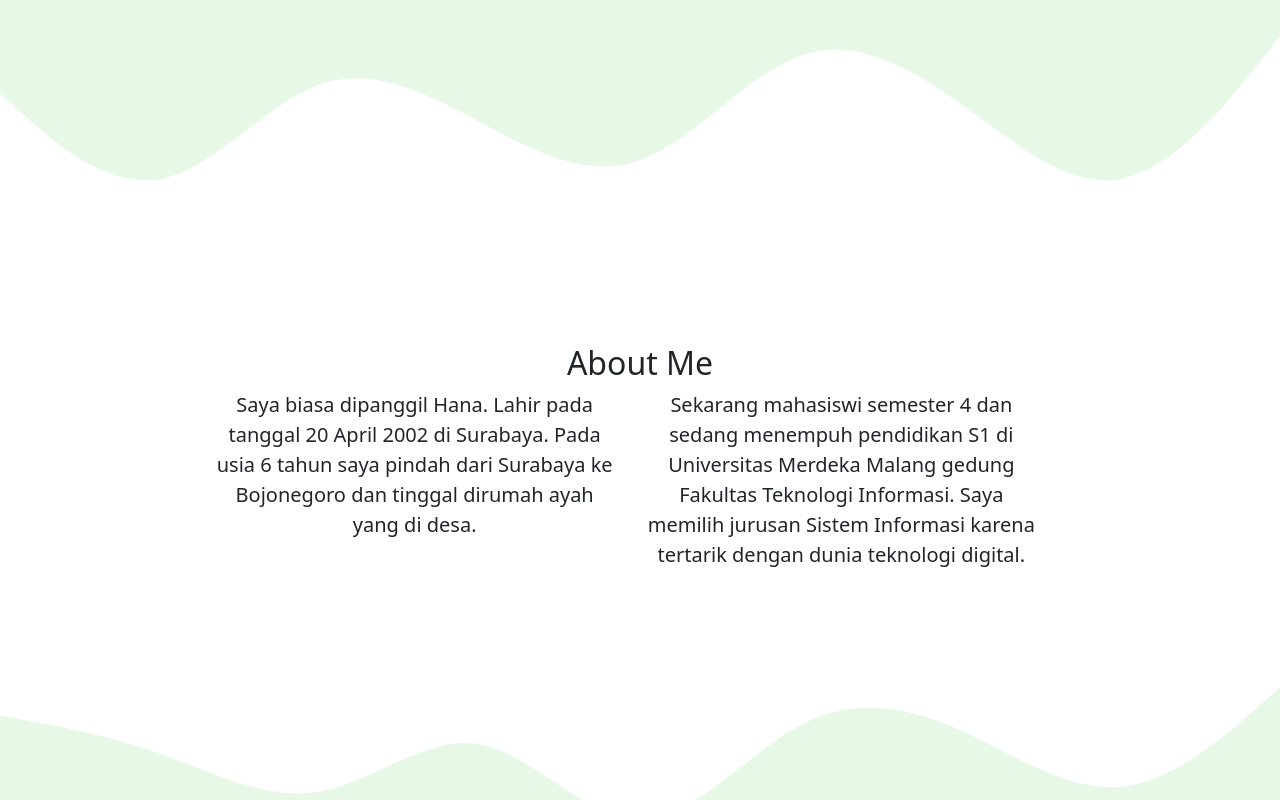
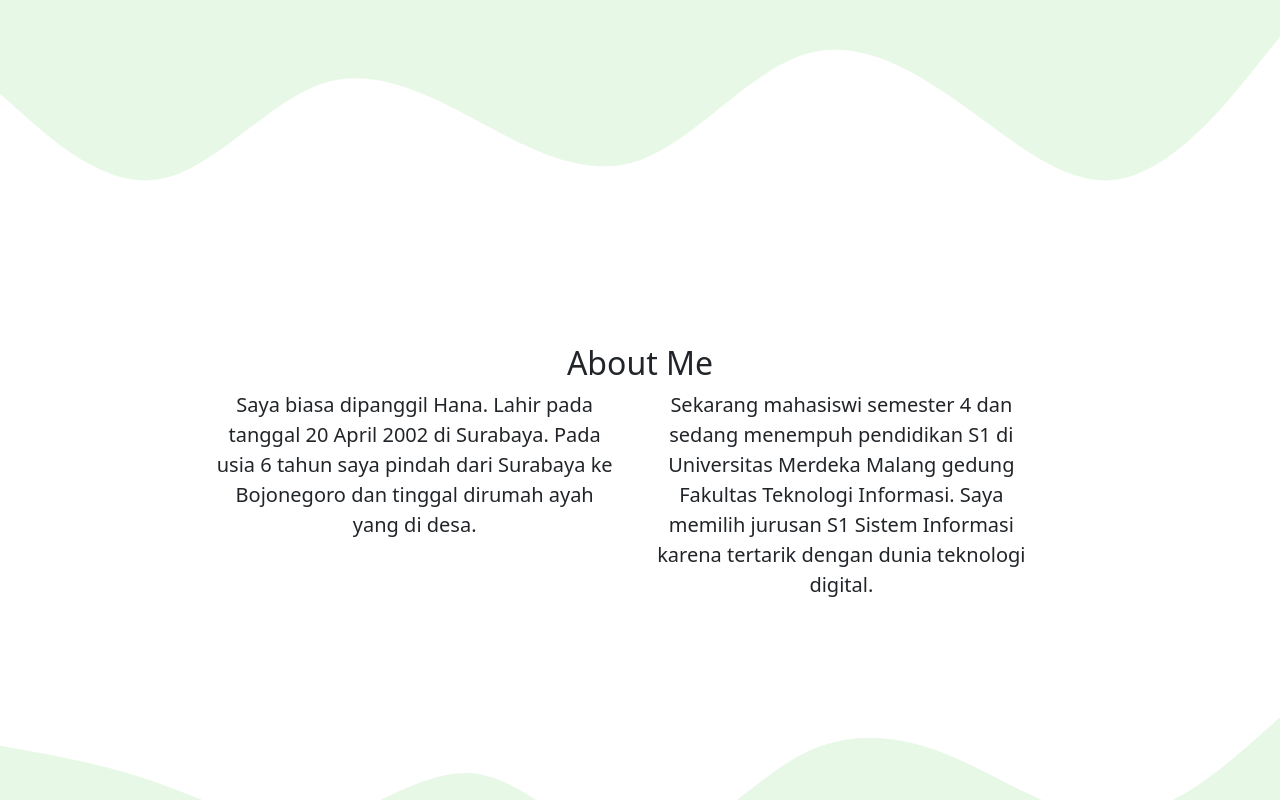
Before and after one commit to hana2E/boostrap-Raihanah.github.io-, a plain HTML site: page index.html in a window 1280 px wide. Shown: the part 411-1211 px from the top of the page. Drawn offline with nearby package versions, Linux system fonts and the light colour scheme.

Commit message:
Update index.html

```diff
--- a/index.html
+++ b/index.html
@@ -68,7 +68,7 @@
           </div>
           <div class="col-md-4">
             <p>
-              Sekarang mahasiswi semester 4 dan sedang menempuh pendidikan S1 di Universitas Merdeka Malang gedung Fakultas Teknologi Informasi. Saya memilih jurusan Sistem Informasi karena tertarik dengan dunia teknologi digital.
+              Sekarang mahasiswi semester 4 dan sedang menempuh pendidikan S1 di Universitas Merdeka Malang gedung Fakultas Teknologi Informasi. Saya memilih jurusan S1 Sistem Informasi karena tertarik dengan dunia teknologi digital.
             </p>
           </div>
         </div>
```
